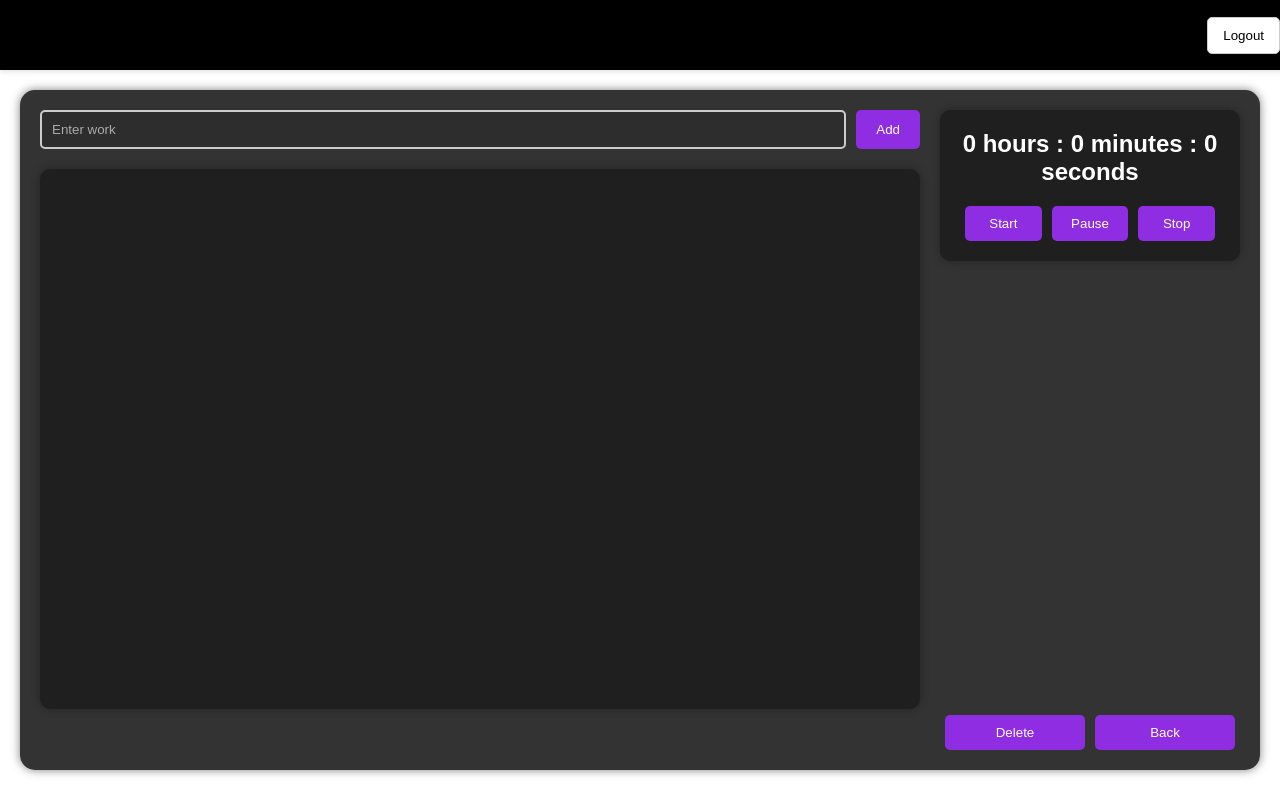
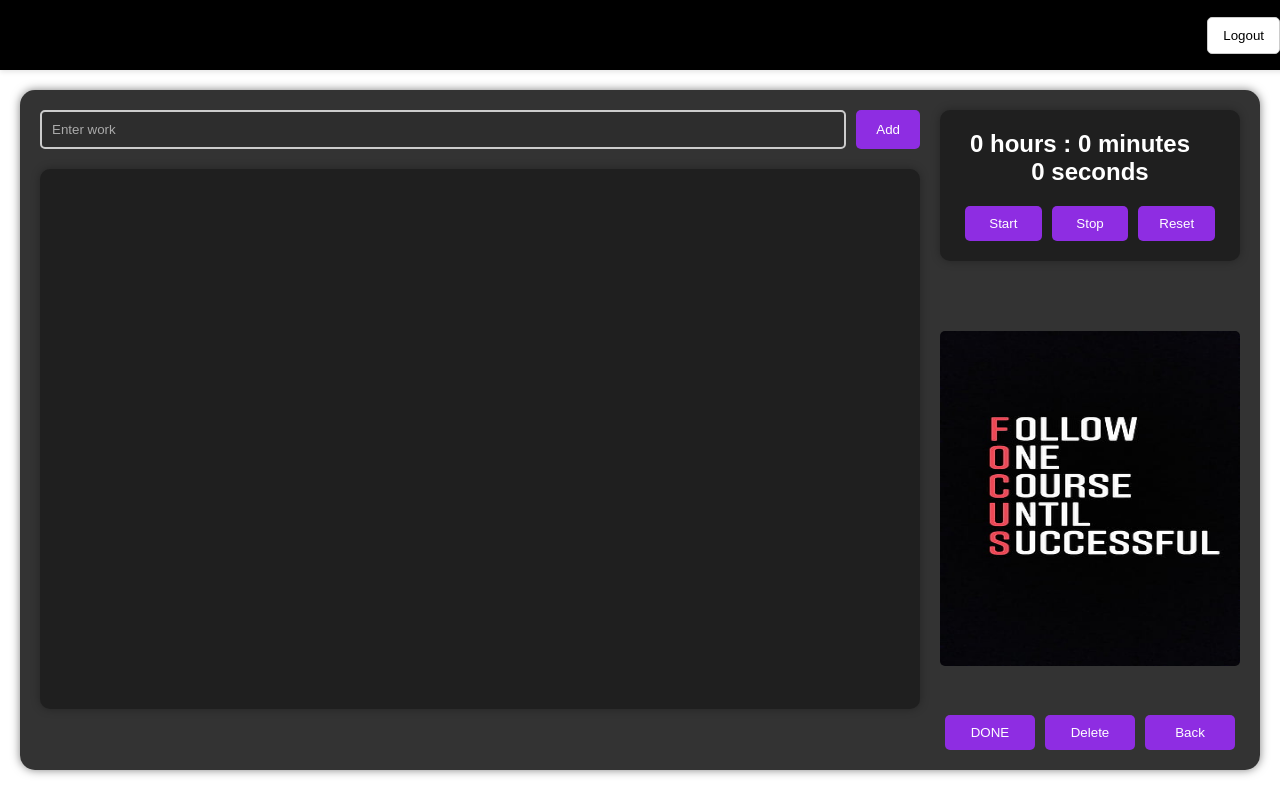
Before and after one commit to saksham0310/TaskHive, an Angular app: page /task/1 in a window 1280 px wide. Built offline with nearby package versions, Linux system fonts and the light colour scheme.

Commit message:
final UI

```diff
--- a/src/app/task/component/task-details/task-details.component.css
+++ b/src/app/task/component/task-details/task-details.component.css
@@ -255,3 +255,8 @@ h1 {
 .Task-Back-btn:hover {
     background-color: #218838;
 }
+
+.image{
+  height: 335px;
+  border-radius: 5px;
+}
--- a/src/app/task/component/task-details/task-details.component.html
+++ b/src/app/task/component/task-details/task-details.component.html
@@ -22,17 +22,20 @@
     <div class="sidebar">
         <div class="timer-section">
             <div class="display-section">
-                <span>{{hours}} hours : {{minutes}} minutes : {{seconds}} seconds</span>
+                <span style="padding-right: 20px;">{{hours}} hours : {{minutes}} minutes </span>
+                <span>{{seconds}} seconds</span>
             </div>
             <div class="timer-btn-section">
-                <button class="Start-btn" >Start</button>
-                <button class="Pause-btn" >Pause</button>
-                <button class="Stop-btn" >Stop</button>
+                <button class="Start-btn" (click)="startTimer()">Start</button>
+                <button class="Stop-btn" (click)="StopTimer()">Stop</button>
+                <button class="Pause-btn" (click)="resetTimer()">Reset</button>
             </div>
         </div>
+        <img class="image" src="assets\images\pics.jpg" alt="motive">
         <div class="Task-done-back-button-section">
-            <button class="Task-Delete-btn" >Delete</button>
-            <button class="Task-Back-btn" >Back</button>
+            <button class="Done-btn" (click)="doneTask()" >DONE</button>
+            <button class="Task-Delete-btn" (click)="deleteTask()" >Delete</button>
+            <button class="Task-Back-btn" routerLink="/task-list">Back</button>
         </div>
     </div>
 </div>
--- a/src/app/task/component/task-details/task-details.component.ts
+++ b/src/app/task/component/task-details/task-details.component.ts
@@ -1,5 +1,5 @@
 import { Component } from '@angular/core';
-import { ActivatedRoute } from '@angular/router';
+import { ActivatedRoute, Router } from '@angular/router';
 import { TaskServiceService } from '../../service/task-service.service';
 import { Task } from '../../interfaces/task.model';
 import { Subtask } from '../../interfaces/subtask.module';
@@ -16,15 +16,69 @@ export class TaskDetailsComponent {
   des:string='';
   TaskID:number=0;
 
+  timer:any;
+  IsTimerRunning:boolean=false;
   hours:number=0;
   minutes:number=0;
   seconds:number=0;
 
-  constructor(private route:ActivatedRoute,private service:TaskServiceService){}
+  constructor(private route:ActivatedRoute,private service:TaskServiceService, private routes:Router){}
 
   ngOnInit():void{
     const ID=+this.route.snapshot.paramMap.get('id')!;
     this.task=this.service.getTaskByID(ID);
+    this.hours=this.task?.hours||0;
+    this.minutes=this.task?.minutes||0;
+  }
+
+  startTimer():void{
+    if(!this.IsTimerRunning)
+    {
+      this.IsTimerRunning=true;
+      this.timer=setInterval(()=>{
+        this.seconds--;
+        if(this.seconds<0)
+          {
+            this.seconds=59;
+            this.minutes--;
+            if(this.minutes<0)
+            {
+              this.minutes=59;
+              this.hours--;
+              if(this.hours<0)
+              {
+                this.StopTimer();
+                alert("Time up!");
+              }
+            }
+          }
+      },1000)
+    }
+  }
+
+  StopTimer():void
+  {
+    clearInterval(this.timer);
+    this.IsTimerRunning=false;
+  }
+
+  resetTimer():void{
+    this.StopTimer();
+    this.hours=this.task?.hours||0;
+    this.minutes=this.task?.minutes||0;
+    this.seconds=0;
+  }
+
+  doneTask(){
+    if(this.task)this.task.done=true ;
+    this.routes.navigate(['/task-list']);
+  }
+
+  deleteTask(){
+    if(this.task){
+    this.service.deleteTask(this.task.id);
+    }
+    this.routes.navigate(['/task-list']);
   }
 
   addTask():void{
```
Also changed, not shown: src/assets/images/pics.jpg (added).
